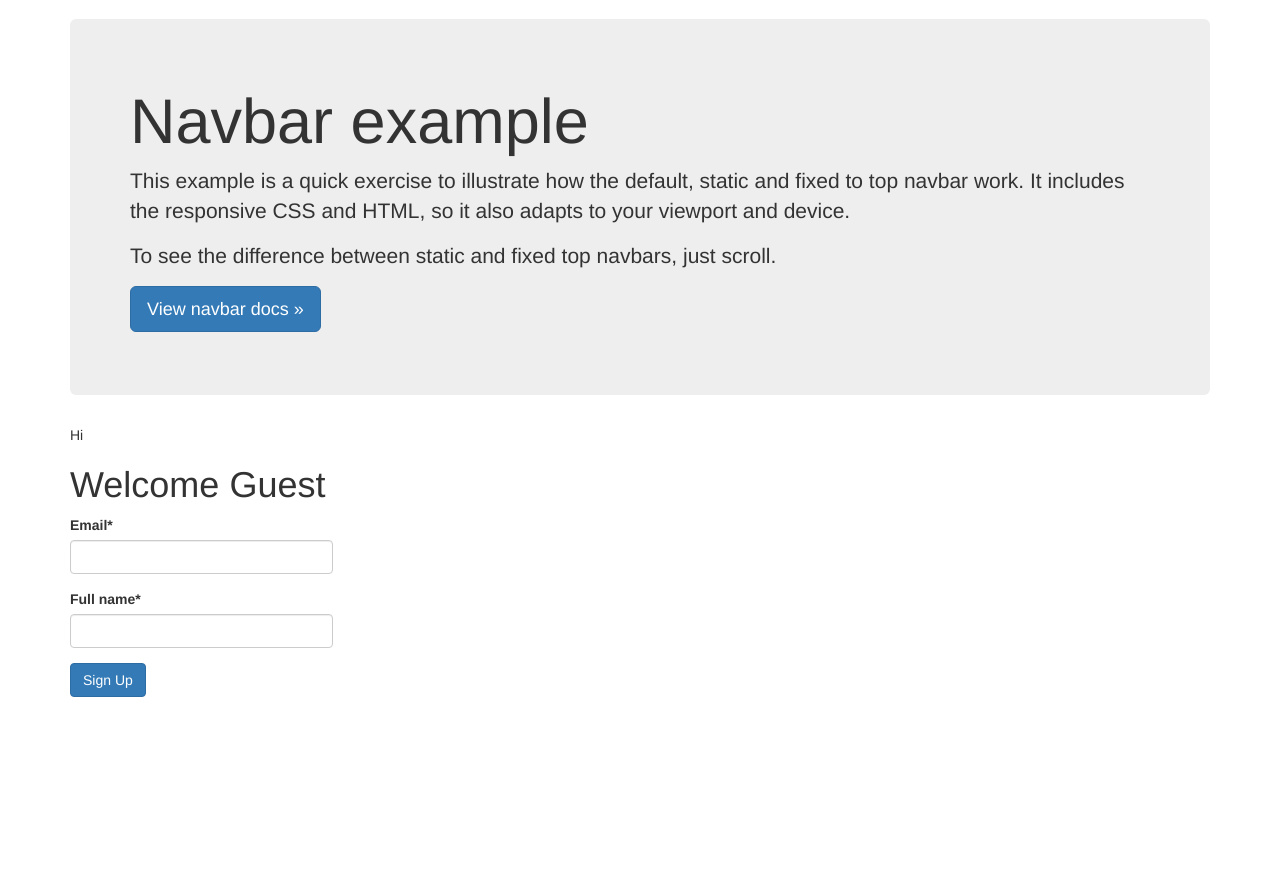
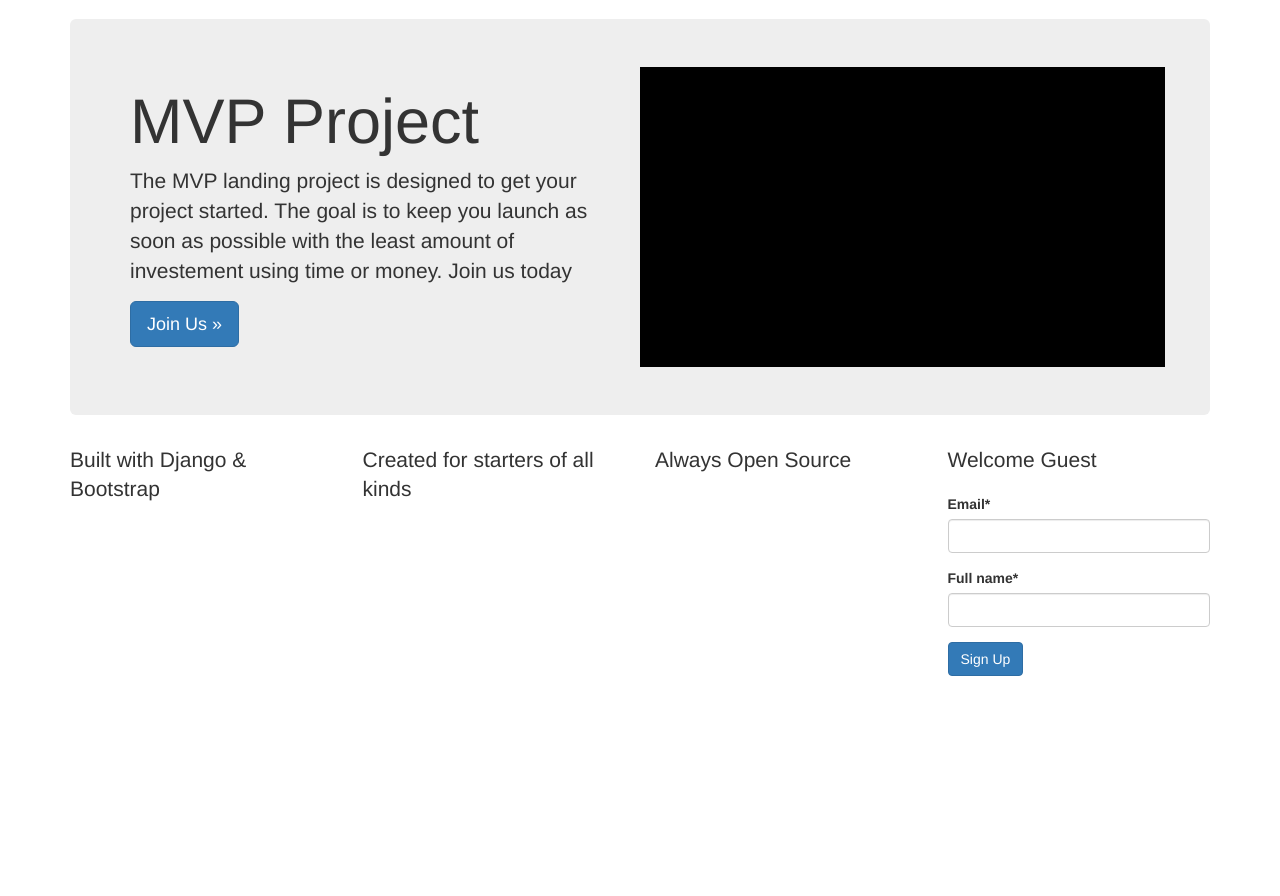
Before and after one commit to Savanand/mvp, a Django app: page / in a window 1280 px wide. Shown: the part 51-947 px from the top of the page. Run offline with Django 3.2, Linux system fonts and the light colour scheme; some libraries are stand-ins or nearby versions.

Commit message:
added mvp style for homepage 1

```diff
--- a/templates/base.html
+++ b/templates/base.html
@@ -23,15 +23,24 @@
 
     <div class="container">
       {% block jumbotron %}
+        <div class="jumbotron">
+          <div class="row">
+            <div class="col-sm-6">
 
-        <div class="jumbotron">
-          <h1>Navbar example</h1>
-          <p>This example is a quick exercise to illustrate how the default, static and fixed to top navbar work. It includes the responsive CSS and HTML, so it also adapts to your viewport and device.</p>
-          <p>To see the difference between static and fixed top navbars, just scroll.</p>
-          <p>
-            <a class="btn btn-lg btn-primary" href="../../components/#navbar" role="button">View navbar docs &raquo;</a>
-          </p>
+
+              <h1>MVP Project</h1>
+              <p>The MVP landing project is  designed to get your project started. The goal is to keep you launch as soon as possible
+              with the least amount of investement using time or money. Join us today</p>
+    <!--           <p>To see the difference between static and fixed top navbars, just scroll.</p>
+     -->          <p>
+                <a class="btn btn-lg btn-primary" href="" role="button">Join Us &raquo;</a>
+              </p>
+            </div>
+            <div class="col-sm-6" style="background-color:black; height:300px;">
+
+            </div>
         </div>
+    </div>
 
 
       {% endblock %}
--- a/templates/home.html
+++ b/templates/home.html
@@ -2,13 +2,15 @@
 {% load crispy_forms_tags %}
 
 {% block head_title %} Welcome | {{ block.super }} {% endblock %}
-{% block jumbotron %}
 
-	{{ block.super }}
+	{% block jumbotron %}
 
-	Hi
+		{{ block.super }}
 
- {% endblock %}
+
+
+	 {% endblock %}
+
 <!-- {{ user }}
 {{ request.user }}
  -->
@@ -16,9 +18,9 @@
 {% block content %}
 
 <div class="row">
-  <div class="col-sm-6 col-md-3">
+  <div class="col-sm-3 pull-right">
 
-		<h1>{{ title }}</h1>
+		<p class="lead">{{ title }}</p>
 		<form method="POST" action="">{% csrf_token %}
 		<!-- {{ form.as_p }} -->
 		{{ form|crispy }}
@@ -27,6 +29,15 @@
 		<input class='btn btn-primary' type="submit" name="" value="Sign Up">
 		</form>
 	</div>
+	<div class="col-sm-3">
+		<p class="lead">Built with Django &amp; Bootstrap</p>
+	</div>
+	<div class="col-sm-3">
+		<p class="lead">Created for starters of all kinds</p>
+	</div>
+	<div class="col-sm-3">
+		<p class="lead">Always Open Source</p>
+	</div>
 </div>
 
 {% endblock %}
```
